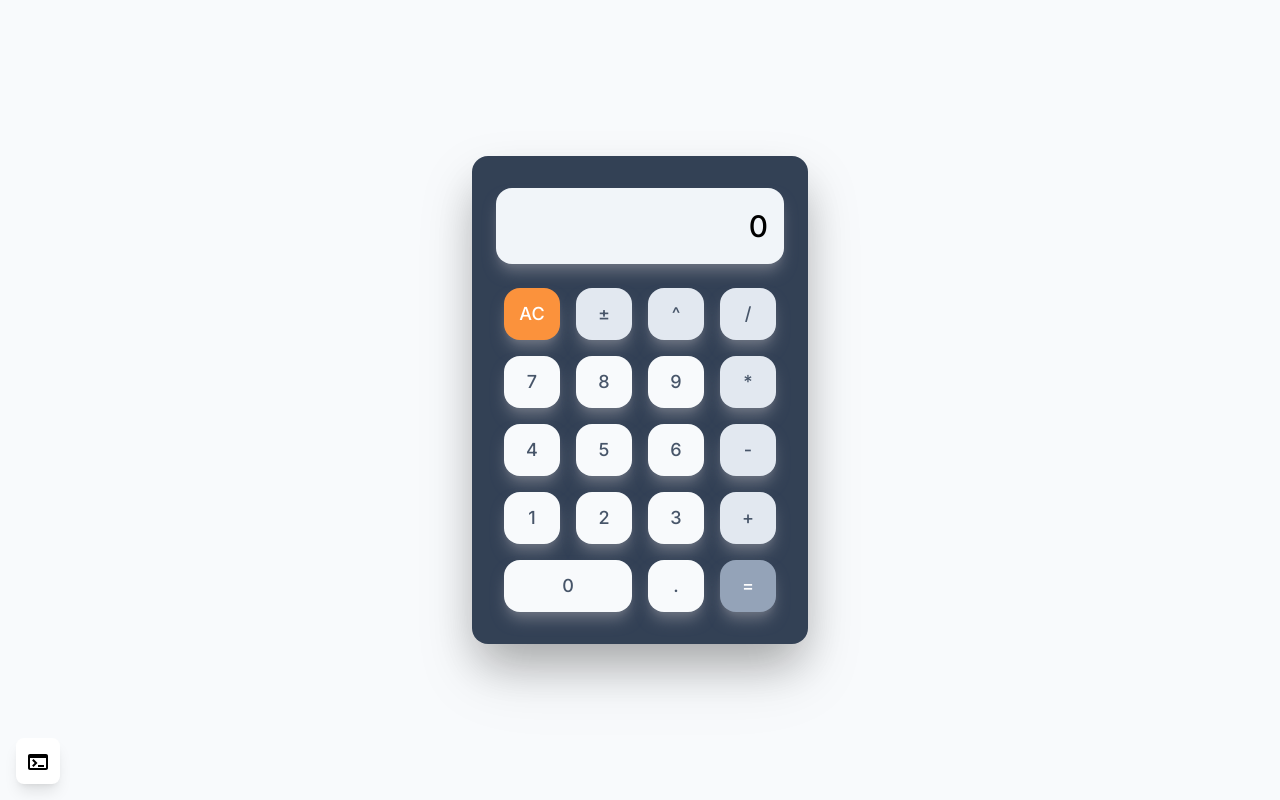
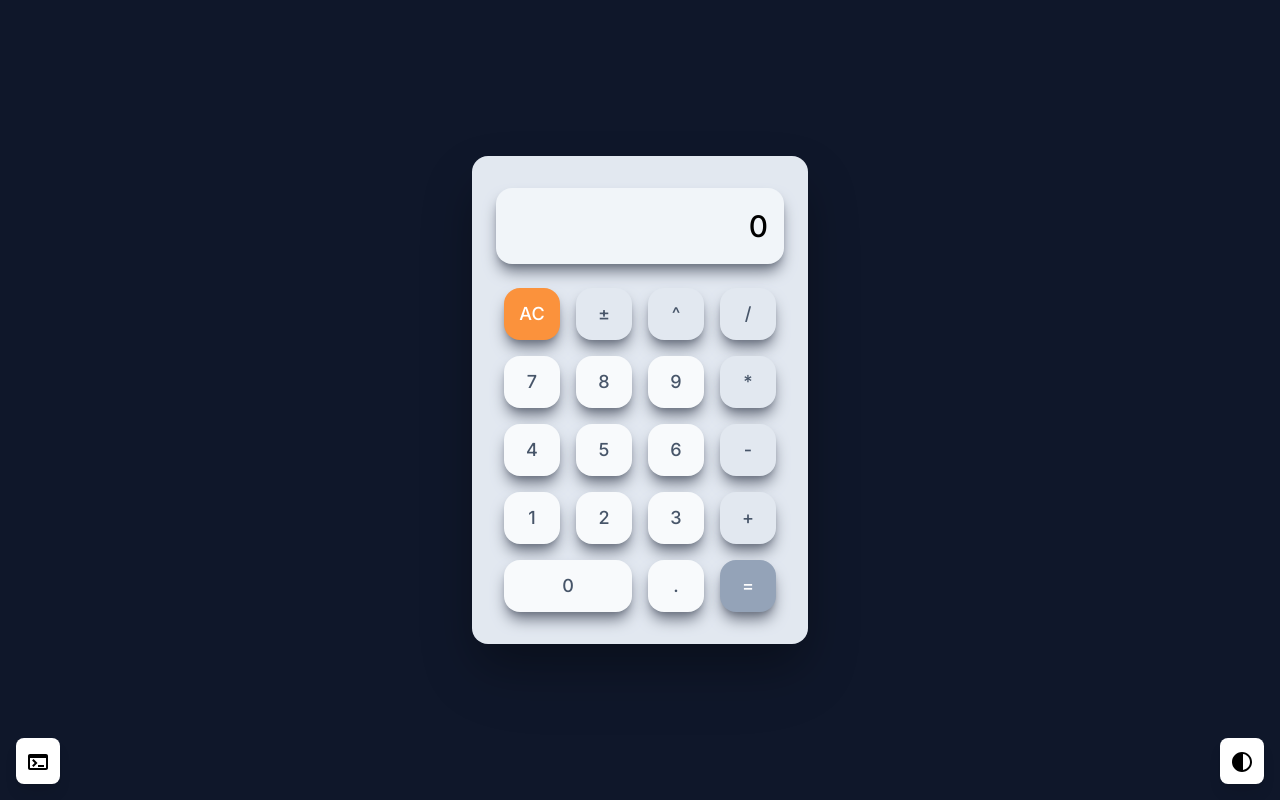
Before and after one commit to imapotatoes11/calc, a Next.js app: page / in a window 1280 px wide. Built offline with nearby package versions, Linux system fonts and the light colour scheme.

Commit message:
full dark mode functionality

```diff
--- a/src/app/console/page.tsx
+++ b/src/app/console/page.tsx
@@ -39,24 +39,24 @@ export default function Home() {
         setIsModalOpen(false);
     };
     return (
-        <main className="bg-slate-50 flex flex-row align-center items-center h-screen justify-center">
+        <main className="bg-slate-50 dark:bg-slate-900 flex flex-row align-center items-center h-screen justify-center transition-all">
             <ConfigButton position="bottomleft" redirectURL="/"><CalculateRoundedIcon></CalculateRoundedIcon></ConfigButton>
-            <div className="bg-slate-50 flex flex-col gap-4 align-center content-center rounded-2xl shadow-2xl drop-shadow-2xl py-8 px-6 h-min">
+            <div className="bg-slate-50 dark:bg-slate-300 flex flex-col gap-4 align-center content-center rounded-2xl shadow-2xl drop-shadow-2xl py-8 px-6 h-min transition-all">
                 <div className="flex-col gap-4 flex justify-center">
                     <div className="w-96 flex justify-end flex-row gap-4">
-                        <button className="mr-2" title="Clear History" onClick={() => setPastInputs([])}>
+                        <button className="mr-0.5 rounded-full hover:bg-slate-200 dark:hover:bg-slate-400 transition-all inline-block" title="Clear History" onClick={() => setPastInputs([])}>
                             <DeleteIcon/>
                         </button>
                         <input type="text" value={inputValue} onChange={(e) => setInputValue(e.target.value)}
                                onKeyPress={handleKeyPress} placeholder="Enter an expression..."
-                               className="font-mono bg-slate-100 p-4 rounded-md shadow-md focus:shadow-gray-400 focus:outline-none w-96 text-right font-medium mb-2 break-all"/>
+                               className="font-mono bg-slate-100 p-4 rounded-md shadow-md focus:shadow-gray-400 focus:outline-none w-96 text-right font-medium mb-2 break-all transition-all"/>
                     </div>
                 </div>
                 <div className="absolute top-28">
                     {pastInputs.slice(0, 5).map((expression, index) => (
                         <div key={index} className="w-96 flex justify-end">
                             <div
-                                className="font-mono bg-slate-100 p-4 rounded-md shadow-md focus:shadow-gray-400 focus:outline-none w-96 text-right font-medium mb-2 break-all">
+                                className="font-mono bg-slate-100 dark:bg-slate-700 dark:text-white p-4 rounded-md shadow-md focus:shadow-gray-400 focus:outline-none w-96 text-right font-medium mb-2 break-all transition-all">
                                 {expression.value} = {expression.result}
                             </div>
                         </div>
@@ -64,7 +64,7 @@ export default function Home() {
                     {pastInputs.length > 5 && (
                         <div onClick={handleOpenModal} className="w-96 flex justify-end cursor-pointer">
                             <div
-                                className="font-mono bg-slate-100 p-4 rounded-md shadow-md focus:shadow-gray-400 focus:outline-none w-96 font-medium mb-2 break-all text-center">
+                                className="font-mono bg-slate-100 dark:bg-slate-800 dark:text-white dark:hover:bg-slate-700 p-4 rounded-md shadow-md focus:shadow-gray-400 focus:outline-none w-96 font-medium mb-2 break-all text-center transition-all">
                                 ...
                             </div>
                         </div>
@@ -77,14 +77,14 @@ export default function Home() {
                 onAfterOpen={() => {
                     document.getElementById('modal-content')?.scrollTo(0, 0);
                 }}
-                className="bg-white p-6 rounded-md shadow-lg w-96"
-                overlayClassName="fixed inset-0 bg-black bg-opacity-50 flex justify-center items-center"
+                className="bg-white dark:bg-slate-300 p-6 rounded-md shadow-lg w-96 transition-all"
+                overlayClassName="fixed inset-0 bg-black bg-opacity-50 flex justify-center items-center transition-all"
             >
                 <h2 className="text-xl mb-4">History</h2>
                 <div id="modal-content" style={{ maxHeight: '500px', overflowY: 'auto' }}>
                     {pastInputs.map((expression, index) => (
                         <div key={index} className="w-full flex justify-end mb-2">
-                            <div className="font-mono bg-slate-100 p-4 rounded-md shadow-md focus:shadow-gray-400 focus:outline-none w-full text-right font-medium break-all">
+                            <div className="font-mono bg-slate-100 dark:bg-gray-200 p-4 rounded-md shadow-md focus:shadow-gray-400 focus:outline-none w-full text-right font-medium break-all">
                                 {expression.value} = {expression.result}
                             </div>
                         </div>
--- a/src/app/layout.tsx
+++ b/src/app/layout.tsx
@@ -1,6 +1,7 @@
 import type { Metadata } from "next";
 import { Inter } from "next/font/google";
 import "./globals.css";
+import DarkModeWrapper from "@/components/DarkModeWrapper";
 
 const inter = Inter({ subsets: ["latin"] });
 
@@ -14,9 +15,11 @@ export default function RootLayout({
 }: Readonly<{
   children: React.ReactNode;
 }>) {
-  return (
+    return (
     <html lang="en">
-      <body className={inter.className}>{children}</body>
+        <body className={inter.className}>
+            <DarkModeWrapper>{children}</DarkModeWrapper>
+        </body>
     </html>
-  );
+    );
 }
--- a/src/app/page.tsx
+++ b/src/app/page.tsx
@@ -97,14 +97,22 @@ export default function Home() {
         return result.length > 16 ? 'break-all' : 'break-normal';
     };
 
-    // TODO: add dark mode support + a button and cookies to save the setting
-    // additionally potentially consider tooltips for the bottom left button
-    // sometimes keypresses dont have the darken button effect
-    // TODO: ^ is not power, its some bitwise operator, fix that
+    // todo:
+    // * additionally potentially consider tooltips for the bottom left button
+    // * sometimes keypresses dont have the darken button effect
+    // * ^ is not power, its some bitwise operator, fix that
+    // * add cookies to console to save history
+    // * consider preventing user from entering javascript expressions (like alert())
+    // * add localstorage based settings like darkmode/lightmode, clear history on close, etc
+    // * console: add a copy button for each expression (maybe two, copy answer and copy regular)
+    // * \-> hotkey: press shift + copy button = copy full expression, no shift = copy answer
+    // * add a error popup for console if expression is wrong (or just change box shadow to red for a few seconds)
+    // * refine css
+    // * improve tooltip for delete icon for console page
     return (
-        <main className="bg-slate-50 flex flex-row align-center items-center h-screen justify-center">
+        <main className="bg-slate-50 dark:bg-slate-900 flex flex-row align-center items-center h-screen justify-center" style={{transition: ".15s ease-out"}}>
             <ConfigButton position="bottomleft" redirectURL="/console"><TerminalIcon></TerminalIcon></ConfigButton>
-            <div className="bg-slate-700 flex flex-col gap-4 align-center content-center rounded-2xl shadow-2xl drop-shadow-2xl py-8 px-6 h-min">
+            <div className="bg-slate-700 dark:bg-slate-200 flex flex-col gap-4 align-center content-center rounded-2xl shadow-2xl drop-shadow-2xl py-8 px-6 h-min" style={{transition: ".15s ease-out"}}>
                 <div style={{fontSize: `${getFontSize()}px`}}
                      className={`bg-slate-100 p-4 rounded-2xl shadow-lg shadow-gray-500 w-72 text-right font-medium mb-2 ${getTextWrap()}`}>
                     {result}
--- a/src/components/Button.tsx
+++ b/src/components/Button.tsx
@@ -21,7 +21,7 @@ const Button: React.FC<ButtonProps> = ({value, onClick, variant = 'default', dis
     }
     return (
         <button
-            className={`${variantStyle} p-3 rounded-2xl font-medium ${value === '0' ? 'w-32' : 'w-14'} shadow-lg shadow-gray-500 text-lg`}
+            className={`${variantStyle} focus:outline-none p-3 rounded-2xl font-medium ${value === '0' ? 'w-32' : 'w-14'} shadow-lg shadow-gray-500 text-lg`}
             onClick={onClick}
             disabled={disabled}
             style={{transition: ".15s ease-out"}}
--- a/src/components/ConfigButton.tsx
+++ b/src/components/ConfigButton.tsx
@@ -35,7 +35,7 @@ const ConfigButton: React.FC<ConfigButtonProps> = ({children, onClick, position
     return (
         <button
             className={`${fvariant} ${styles.configbutton} ${styles[position]}`}
-            onClick={handleClick}
+            onClick={redirectURL === null ? onClick : handleClick}
             disabled={disabled}
         >
             {children}
--- /dev/null
+++ b/src/components/DarkModeWrapper.tsx
@@ -0,0 +1,46 @@
+'use client';
+import { useEffect, useState } from 'react';
+import ConstrastIcon from "@mui/icons-material/Contrast";
+import ConfigButton from "@/components/ConfigButton";
+
+const getPreferredColorScheme = (): string => {
+    if (window.matchMedia && window.matchMedia('(prefers-color-scheme: dark)').matches) {
+        return 'dark';
+    } else {
+        return 'light';
+    }
+}
+
+export default function DarkModeWrapper({children}: {children: React.ReactNode}) {
+    useEffect(() => {
+        if (localStorage.getItem("darkmode") === null) {
+            localStorage.setItem("darkmode", getPreferredColorScheme());
+
+            if (getPreferredColorScheme() === "dark") {
+            } else { document.documentElement.classList.add("dark"); }
+        } else {
+            console.log(1)
+            console.log(localStorage.getItem("darkmode"))
+
+            if (localStorage.getItem("darkmode") === "dark") {
+            } else { document.documentElement.classList.add("dark"); }
+        }
+    }, []);
+    return (
+        <div>
+            {children}
+            <ConfigButton position="bottomright" onClick={() => {
+                // @ts-ignore
+                const target = event.target as HTMLElement;
+                target.blur()
+                if (document.documentElement.classList.contains("dark")) {
+                    document.documentElement.classList.remove("dark");
+                    localStorage.setItem("darkmode", "dark");
+                } else {
+                    document.documentElement.classList.add("dark");
+                    localStorage.setItem("darkmode", "light");
+                }
+            }}><ConstrastIcon/></ConfigButton>
+        </div>
+    );
+}
--- a/tailwind.config.ts
+++ b/tailwind.config.ts
@@ -16,5 +16,6 @@ const config: Config = {
     },
   },
   plugins: [],
+  darkMode: 'class'
 };
 export default config;
```
